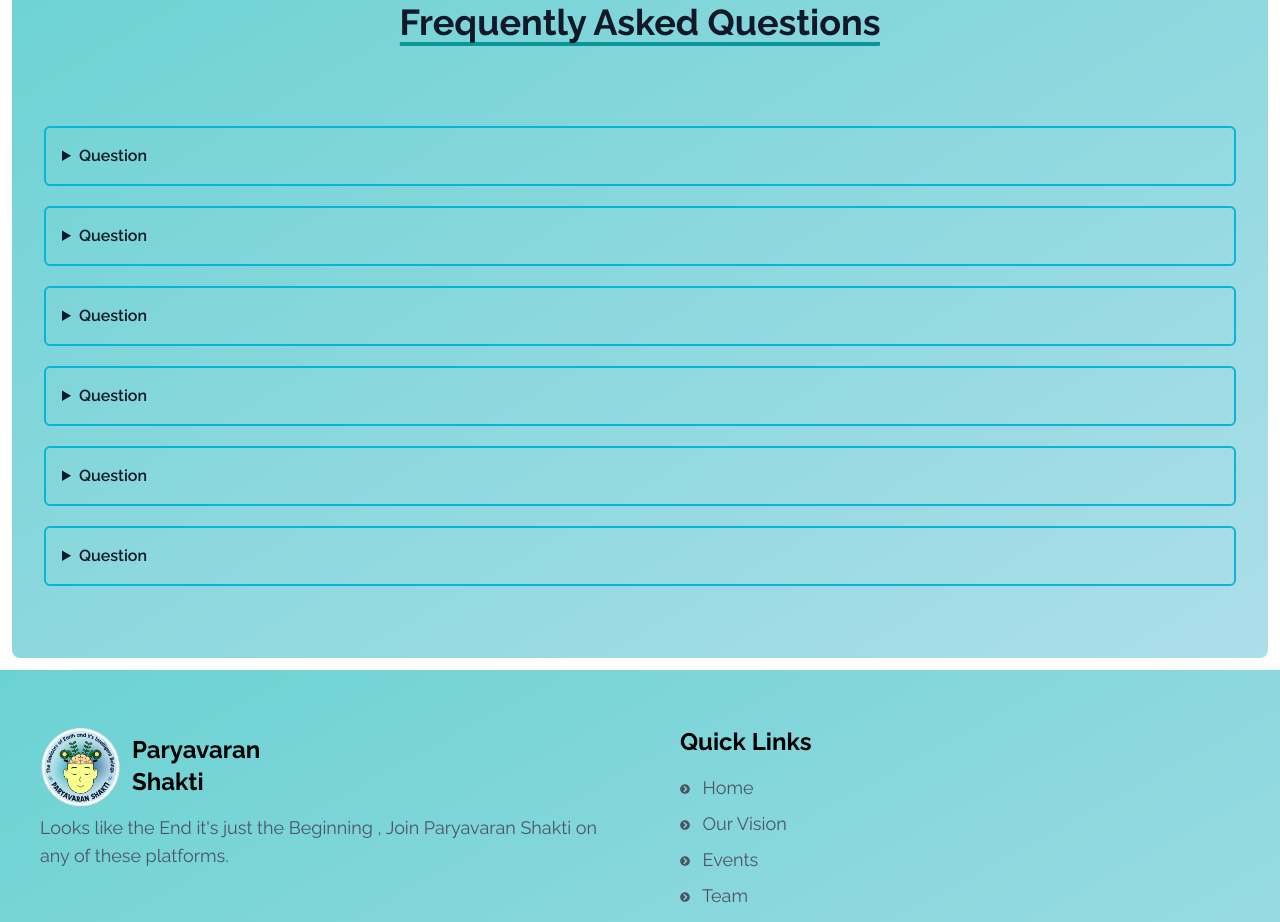
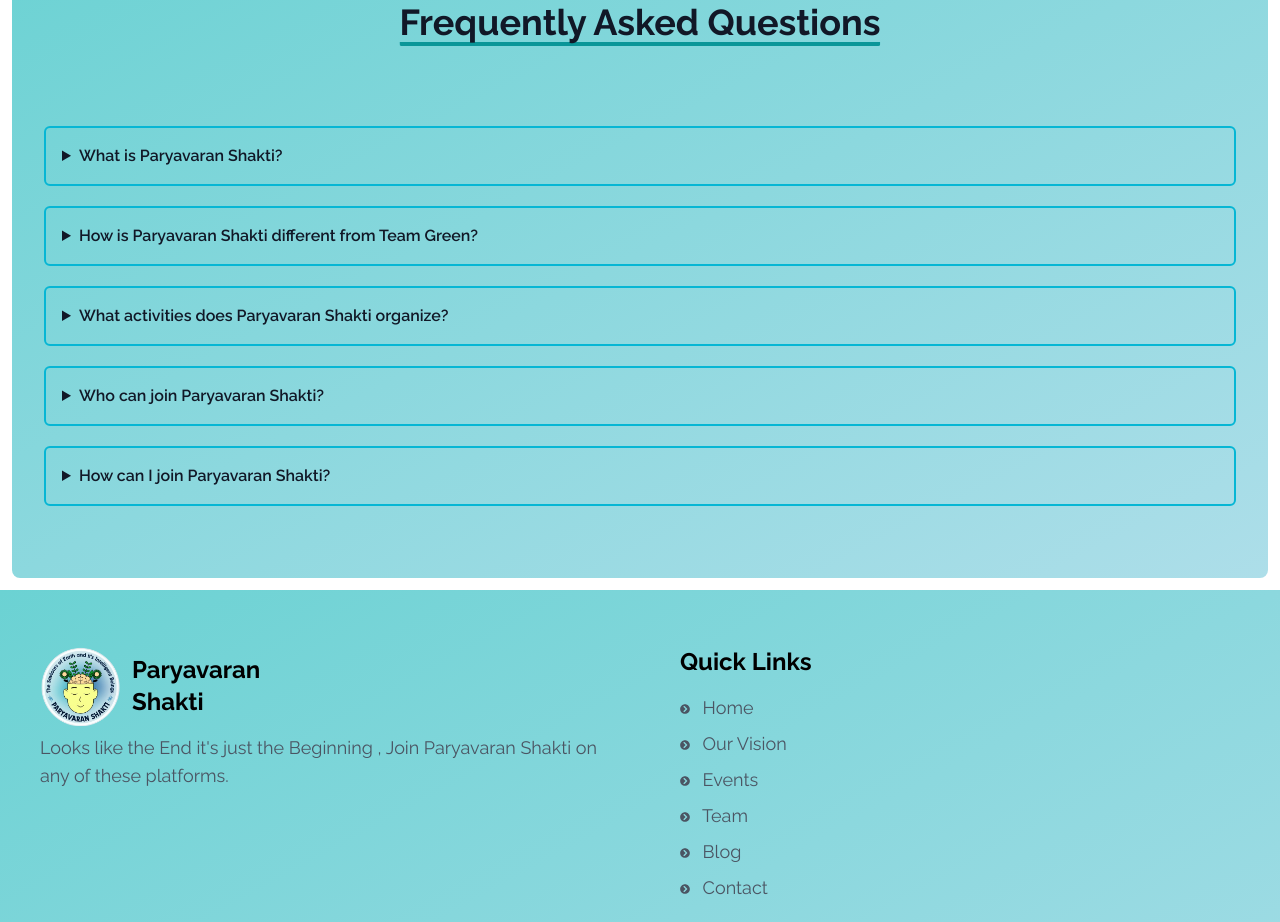
Before and after one commit to ravijat2026/Paryavaran-Shakti, a React (Vite) app: page / in a window 1280 px wide. Shown: the part 2900-3822 px from the top of the page. Built offline with nearby package versions, Linux system fonts and the light colour scheme.

Commit message:
Faq updated

```diff
--- a/src/components/Faq.jsx
+++ b/src/components/Faq.jsx
@@ -9,39 +9,33 @@
                 <h2 class="mb-20 text-4xl font-bold text-center border-b-4 border-[#0a9698] rounded-sm w-fit relative md:left-[50%] md:translate-x-[-50%] left-[-20px]">Frequently Asked Questions</h2>
                 <div class="flex flex-col gap-5 -ml-8 md:ml-0">
                 <details className='border-2 border-cyan-500 rounded-md py-2 px-4'>
-                    <summary class="py-2 outline-none cursor-pointer font-semibold">Question</summary>
+                    <summary class="py-2 outline-none cursor-pointer font-semibold">What is Paryavaran Shakti?</summary>
                     <div class="px-4 pb-4">
-                    <p>Lorem ipsum dolor, sit amet consectetur adipisicing elit. Fugit temporibus voluptatibus quod eum culpa alias, veritatis nam. Veniam aliquam odio reprehenderit saepe ipsum adipisci totam ea officiis delectus nulla vero in, autem minima dicta? Pariatur eum nam consectetur sapiente error maxime neque totam eos nobis.</p>
+                    <p>Paryavaran Shakti is IIIT Kota’s club dedicated to environmental conservation and mental wellness, promoting sustainability, eco-awareness, and mental health through events, workshops, and campus initiatives.</p>
                     </div>
                 </details>
                 <details className='border-2 border-cyan-500 rounded-md py-2 px-4'>
-                    <summary class="py-2 outline-none cursor-pointer font-semibold">Question</summary>
+                    <summary class="py-2 outline-none cursor-pointer font-semibold">How is Paryavaran Shakti different from Team Green?</summary>
                     <div class="px-4 pb-4">
-                    <p>Lorem ipsum dolor, sit amet consectetur adipisicing elit. Fugit temporibus voluptatibus quod eum culpa alias, veritatis nam. Veniam aliquam odio reprehenderit saepe ipsum adipisci totam ea officiis delectus nulla vero in, autem minima dicta? Pariatur eum nam consectetur sapiente error maxime neque totam eos nobis.</p>
+                    <p>Unlike Team Green, which focuses solely on environmental issues, Paryavaran Shakti combines eco-conservation efforts with mental wellness activities, creating a balanced approach to personal and planetary health.</p>
                     </div>
                 </details>
                 <details className='border-2 border-cyan-500 rounded-md py-2 px-4'>
-                    <summary class="py-2 outline-none cursor-pointer font-semibold">Question</summary>
+                    <summary class="py-2 outline-none cursor-pointer font-semibold">What activities does Paryavaran Shakti organize?</summary>
                     <div class="px-4 pb-4">
-                    <p>Lorem ipsum dolor, sit amet consectetur adipisicing elit. Fugit temporibus voluptatibus quod eum culpa alias, veritatis nam. Veniam aliquam odio reprehenderit saepe ipsum adipisci totam ea officiis delectus nulla vero in, autem minima dicta? Pariatur eum nam consectetur sapiente error maxime neque totam eos nobis.</p>
+                    <p>The club organizes tree planting drives, waste reduction campaigns, and eco-awareness events, along with mindfulness workshops and mental health sessions to promote well-being on campus.</p>
                     </div>
                 </details>
                 <details className='border-2 border-cyan-500 rounded-md py-2 px-4'>
-                    <summary class="py-2 outline-none cursor-pointer font-semibold">Question</summary>
+                    <summary class="py-2 outline-none cursor-pointer font-semibold">Who can join Paryavaran Shakti?</summary>
                     <div class="px-4 pb-4">
-                    <p>Lorem ipsum dolor sit amet, consectetur adipisicing elit. Sit corrupti labore earum eius asperiores accusantium suscipit dignissimos repudiandae atque, a voluptates sapiente enim quos voluptate quibusdam neque deleniti recusandae sint quia impedit id accusamus officiis? Eligendi blanditiis perspiciatis eveniet explicabo quidem nemo, architecto soluta omnis.</p>
+                    <p>Any student at IIIT Kota interested in sustainability and mental wellness can join. The club encourages all students to actively participate and make a positive impact.</p>
                     </div>
                 </details>
                 <details className='border-2 border-cyan-500 rounded-md py-2 px-4'>
-                    <summary class="py-2 outline-none cursor-pointer font-semibold">Question</summary>
+                    <summary class="py-2 outline-none cursor-pointer font-semibold">How can I join Paryavaran Shakti?</summary>
                     <div class="px-4 pb-4">
-                    <p>Lorem ipsum dolor sit amet, consectetur adipisicing elit. Sit corrupti labore earum eius asperiores accusantium suscipit dignissimos repudiandae atque, a voluptates sapiente enim quos voluptate quibusdam neque deleniti recusandae sint quia impedit id accusamus officiis? Eligendi blanditiis perspiciatis eveniet explicabo quidem nemo, architecto soluta omnis.</p>
-                    </div>
-                </details>
-                <details className='border-2 border-cyan-500 rounded-md py-2 px-4'>
-                    <summary class="py-2 outline-none cursor-pointer font-semibold">Question</summary>
-                    <div class="px-4 pb-4">
-                    <p>Lorem ipsum dolor, sit amet consectetur adipisicing elit. Fugit temporibus voluptatibus quod eum culpa alias, veritatis nam. Veniam aliquam odio reprehenderit saepe ipsum adipisci totam ea officiis delectus nulla vero in, autem minima dicta? Pariatur eum nam consectetur sapiente error maxime neque totam eos nobis.</p>
+                    <p>You can join by contacting the club’s coordinators and member's during campus recruitment drives or reaching out through the club's official social media pages for membership details.</p>
                     </div>
                 </details>
 
```
